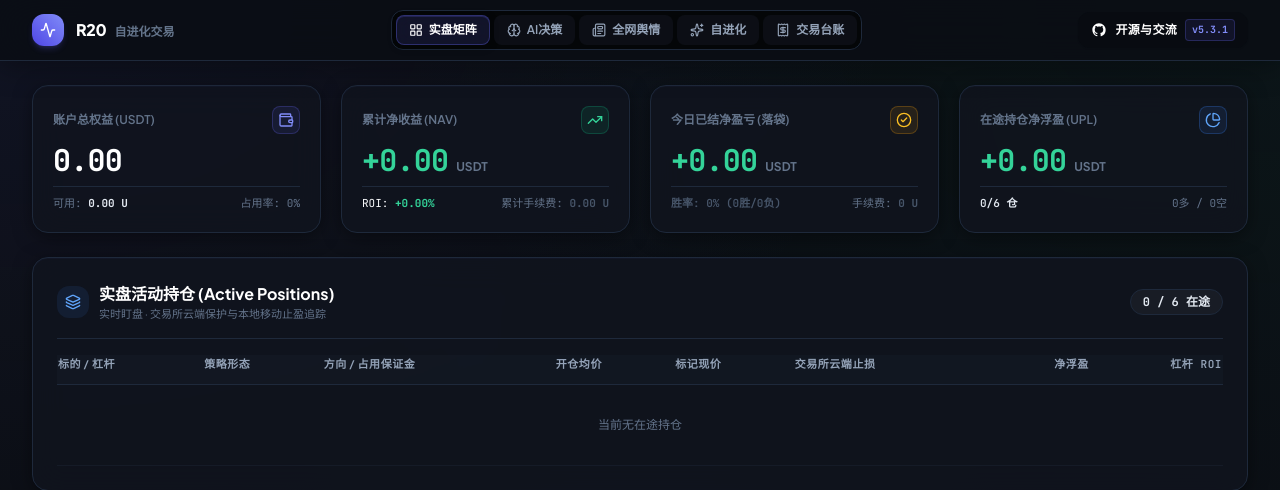
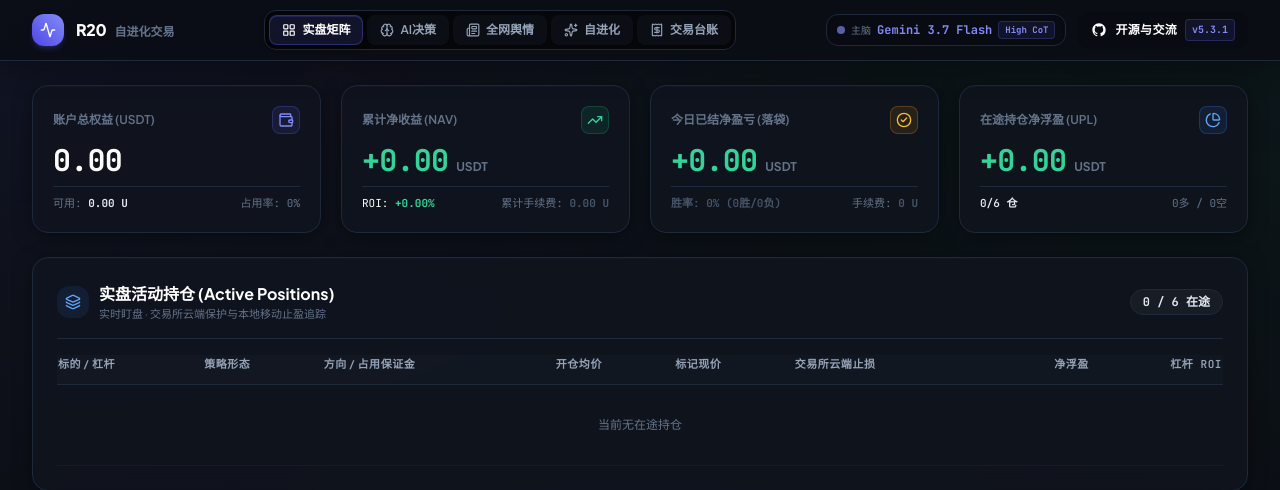
Before and after one commit to 0xdabiaoge/r20-quantum-trader, a FastAPI app: page / in a window 1280 px wide. Shown: the top 490 px of the page. Run offline with FastAPI, Linux system fonts and the light colour scheme.

Commit message:
feat(ui): add active AI brain core model indicator in header and decision tab

```diff
--- a/dashboard/templates/index.html
+++ b/dashboard/templates/index.html
@@ -425,6 +425,14 @@
 
             <!-- Right: Actions Group -->
             <div class="flex items-center space-x-2 sm:space-x-3 shrink-0">
+                <!-- AI Core Model Badge (当前主脑模型展示) -->
+                <div class="hidden sm:flex items-center space-x-1.5 px-2.5 py-1.5 rounded-xl bg-slate-900/80 border border-slate-800 text-slate-300 font-mono text-xs shadow-inner" title="当前交易与自进化主脑大模型：Gemini 3.7 Flash High (启用深度思考链)">
+                    <div class="w-2 h-2 rounded-full bg-indigo-400 animate-pulse"></div>
+                    <span class="text-[10px] text-slate-400 font-sans font-medium">主脑</span>
+                    <span class="text-xs font-bold text-indigo-300">Gemini 3.7 Flash</span>
+                    <span class="px-1.5 py-0.2 rounded text-[9px] font-extrabold bg-indigo-500/20 text-indigo-300 border border-indigo-500/30">High CoT</span>
+                </div>
+
                 <!-- GitHub & Community Modal Trigger in Top Nav -->
                 <button onclick="openAboutModal()" class="px-3 py-1.5 rounded-xl bg-slate-900/90 border border-slate-800 hover:border-indigo-500/50 hover:bg-slate-800 text-white text-xs font-bold flex items-center space-x-2 transition shadow-sm group" title="点击查看项目介绍、GitHub开源与社区交流群">
                     <svg class="w-4 h-4 text-white group-hover:scale-110 transition-transform fill-current shrink-0" viewBox="0 0 24 24" aria-hidden="true">
@@ -658,9 +666,15 @@
                             <p class="text-[11px] text-slate-400">LLM全权智能决策 · 5维量化因子库 · 盘口微观深度 · OKX SmartMoney 80%+ 聪明钱主力</p>
                         </div>
                     </div>
-                    <div class="text-xs font-mono text-slate-500 hidden sm:flex items-center space-x-1.5">
-                        <span>决策基准:</span>
-                        <strong id="brain-matrix-time" class="text-brand-600">--</strong>
+                    <div class="flex items-center space-x-2">
+                        <div class="text-xs font-mono text-slate-400 hidden sm:flex items-center space-x-1.5">
+                            <span>主脑:</span>
+                            <span class="px-2 py-0.5 rounded-lg bg-indigo-500/10 border border-indigo-500/30 text-indigo-300 font-bold text-[11px] font-mono">Gemini 3.7 Flash High</span>
+                        </div>
+                        <div class="text-xs font-mono text-slate-500 hidden sm:flex items-center space-x-1.5">
+                            <span>决策基准:</span>
+                            <strong id="brain-matrix-time" class="text-brand-600">--</strong>
+                        </div>
                     </div>
                 </div>
                 <div id="factors-grid" class="grid grid-cols-1 md:grid-cols-2 lg:grid-cols-3 gap-4">
```
